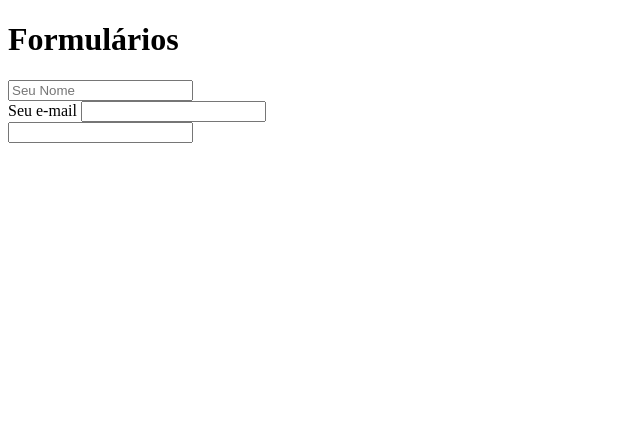
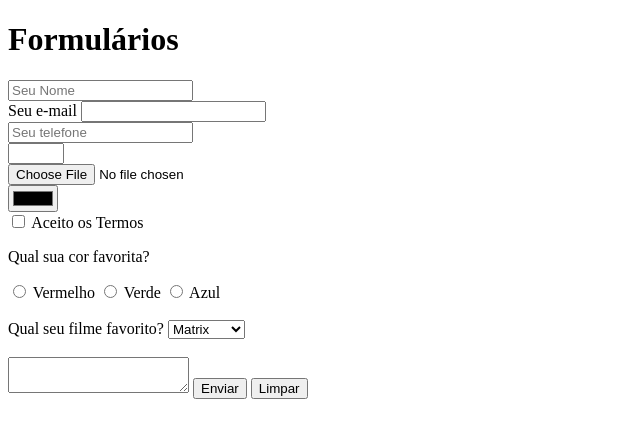
Before and after one commit to walterdiasmenezes/curso_ebac_frontend, a plain HTML site: page HTML/forms.html in a window 1280 px wide. Shown: the whole page, without its empty margins (0-640 px from the left). Drawn offline with Linux system fonts and the light colour scheme.

Commit message:
paginas html criadas

```diff
--- a/HTML/forms.html
+++ b/HTML/forms.html
@@ -14,7 +14,34 @@
         <label for="email">Seu e-mail</label>
         <input id="email" type="email" />
         <br />
-        <input type="tel"
+        <input type="tel" placeholder="Seu telefone" /> <br />
+        <input type="number" max="10" min="2" step="2" /> <br />
+        <input type="file" /> <br />
+        <input type="color" /> <br />
+        <input type="checkbox" id="checkbox-termos" /> <label for="checkbox-termos">Aceito os Termos</label> <br />
+        <p>
+            Qual sua cor favorita?
+        </p>
+        <input type="radio" name="cor-favorita" id="cor-vermelho" /> <label for="cor-vermelho">Vermelho</label>
+        <input type="radio" name="cor-favorita" id="cor-verde" /> <label for="cor-verde">Verde</label>
+        <input type="radio" name="cor-favorita" id="cor-azul" /> <label for="cor-azul">Azul</label>
+        <br />
+        <br />
+        <label>Qual seu filme favorito?</label>
+        <select>
+            <option>Matrix</option>
+            <option>Predador</option>
+            <option>Alien</option>
+        </select>
+        <br />
+        <br />
+        <textarea></textarea>
+        <button type="submit">
+            Enviar
+        </button>
+        <button type="reset">
+            Limpar
+        </button>
     </form>
 </body>
 </html>
```
Also changed, not shown: HTML/media.html (added).
